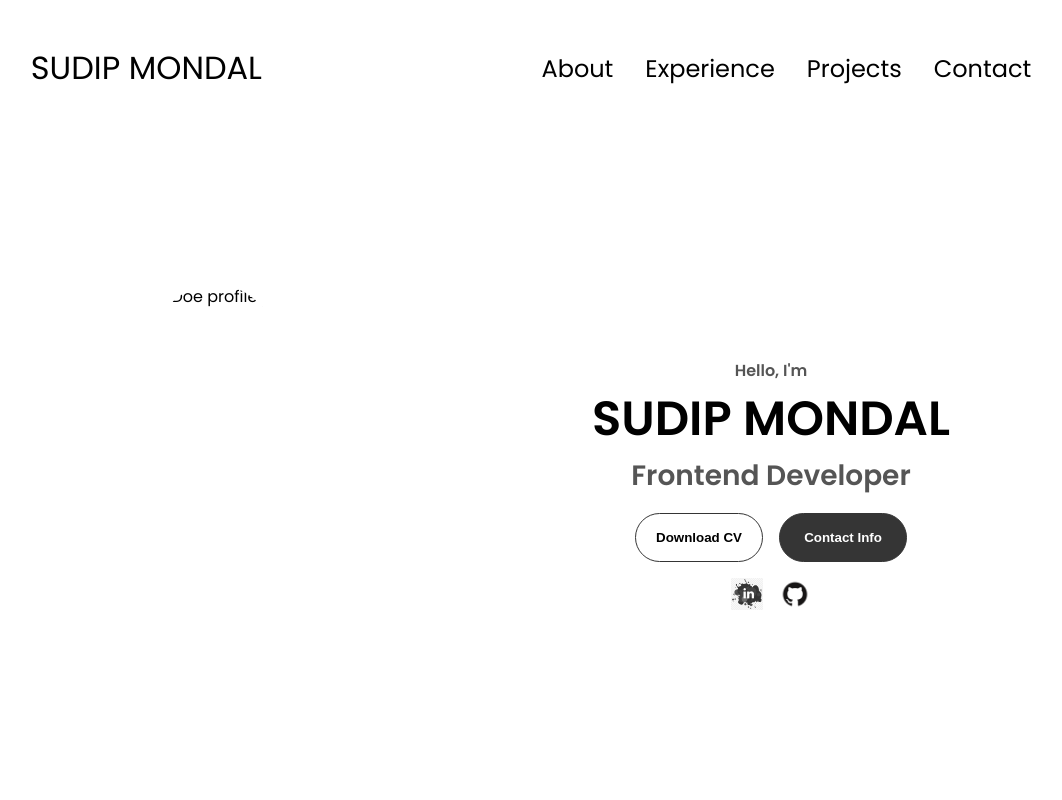
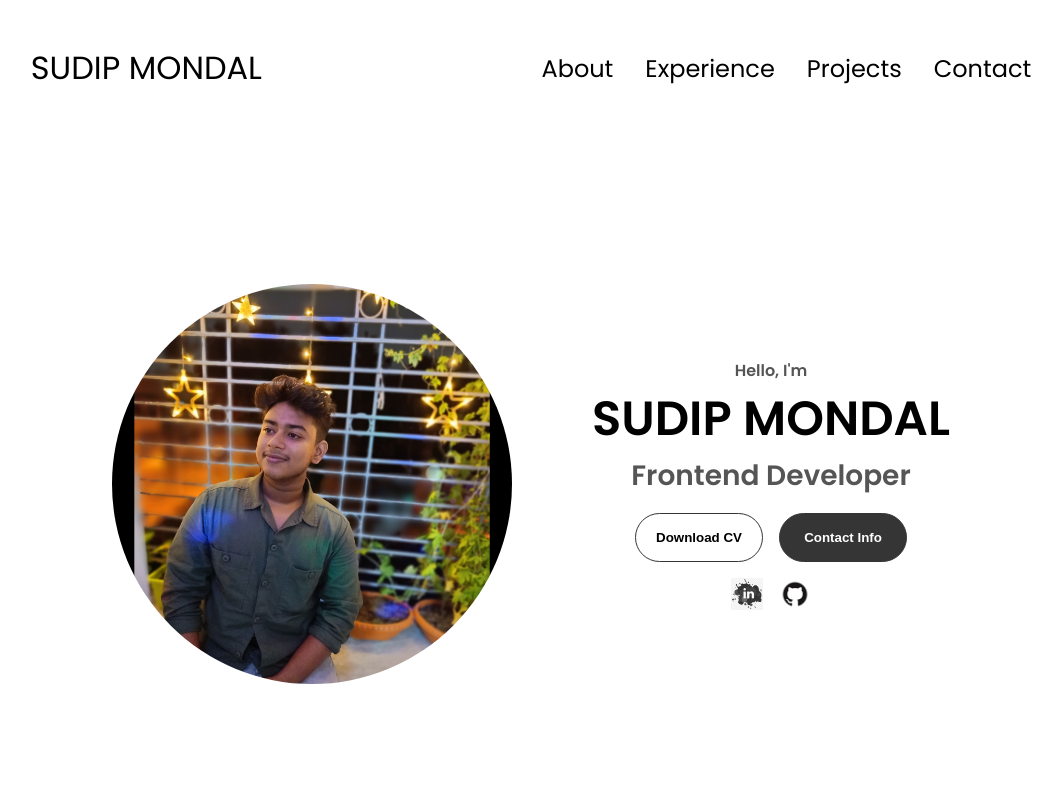
Before and after one commit to sudipmondal2003/myportfolio, a plain HTML site: page index.html in a window 1280 px wide. Shown: the top 800 px of the page, without its empty margins (109-1171 px from the left). Drawn offline with Linux system fonts and the light colour scheme.

Commit message:
Update index.html

```diff
--- a/index.html
+++ b/index.html
@@ -38,7 +38,7 @@
     </nav>
     <section id="profile">
       <div class="section__pic-container">
-        <img src="images/images/pic1 (1).jpeg" alt="John Doe profile picture" style="border-radius: 50%;" />
+        <img src="images/pic1 (1).jpeg" alt="John Doe profile picture" style="border-radius: 50%;" />
       </div>
       <div class="section__text">
         <p class="section__text__p1">Hello, I'm</p>
```
